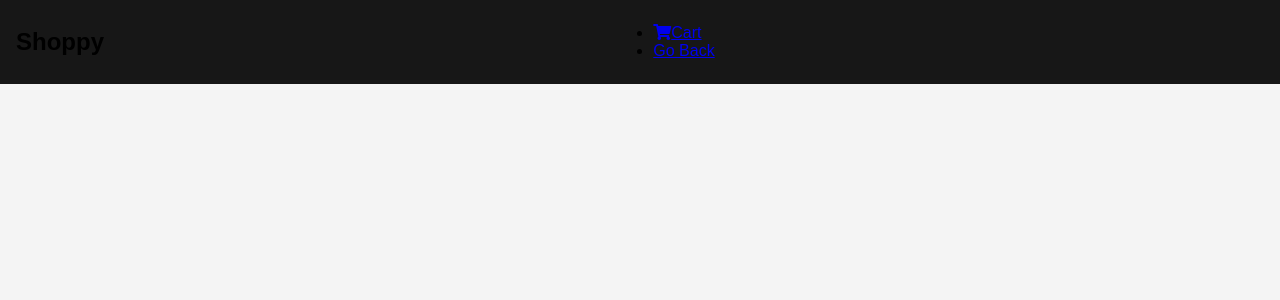
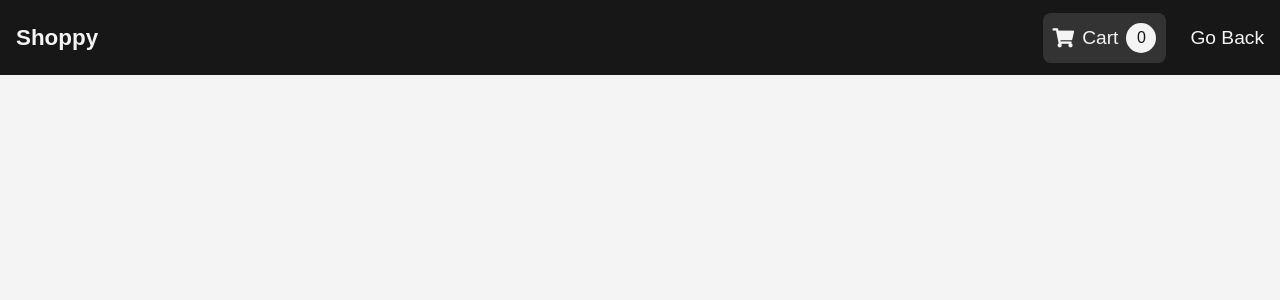
Before and after one commit to KaivalyaVernekar/ecommerce-assingment, a React (Create React App) app: page / in a window 1280 px wide. Shown: the top 300 px of the page. Built offline with nearby package versions, Linux system fonts and the light colour scheme.

Commit message:
feat: navbar layout

```diff
--- a/src/App.js
+++ b/src/App.js
@@ -1,4 +1,4 @@
-import React from "react";
+import React, { useState } from "react";
 import { BrowserRouter as Router, Switch, Route } from "react-router-dom";
 import "./App.css";
 
@@ -9,11 +9,17 @@ import CartPage from "./pages/HomePage/HomePage";
 
 // Components
 import Navbar from "./components/Navbar/Navbar";
+import Backdrop from "./components/Backdrop/Backdrop";
+import SideDrawer from "./components/SideDrawer/SideDrawer";
 
 function App() {
+  const [sideToggle, setSideToggle] = useState(false);
+
   return (
     <Router>
       <Navbar />
+      <SideDrawer show={sideToggle} />
+      <Backdrop show={sideToggle} />
       <main className="app">
         <Switch>
           <Route exact path="/" component={HomePage} />
--- a/src/components/Backdrop/Backdrop.css
+++ b/src/components/Backdrop/Backdrop.css
@@ -0,0 +1,9 @@
+.backdrop {
+  width: 100%;
+  height: 100vh;
+  background: rgba(0, 0, 0, 0.5);
+  z-index: 100;
+  position: fixed;
+  top: 0;
+  left: 0;
+}
--- a/src/components/Backdrop/Backdrop.js
+++ b/src/components/Backdrop/Backdrop.js
@@ -0,0 +1,8 @@
+import React from "react";
+import "./Backdrop.css";
+
+const Backdrop = ({ show }) => {
+  return show && <div className="backdrop"></div>;
+};
+
+export default Backdrop;
--- a/src/components/Navbar/Navbar.css
+++ b/src/components/Navbar/Navbar.css
@@ -1,5 +1,6 @@
 .navbar {
   width: 100%;
+  height: 75px;
   background-color: #171717;
   display: flex;
   justify-content: space-between;
@@ -7,3 +8,93 @@
   padding: 1.5rem 1rem;
   z-index: 50;
 }
+
+.navbar__logo h2 {
+  color: #f4f4f4;
+  font-size: 1.4rem;
+  cursor: pointer;
+}
+
+.navbar__links {
+  display: flex;
+  list-style: none;
+  align-items: center;
+}
+
+.navbar__links > li {
+  padding-left: 1.5rem;
+}
+
+.navbar__links > li > a {
+  text-decoration: none;
+  color: #f4f4f4;
+  font-size: 1.2rem;
+  display: flex;
+  align-items: center;
+}
+
+.navbar__links > li > a > span {
+  display: flex;
+  align-items: center;
+  margin-left: 8px;
+}
+
+.cart__link {
+  background: #333;
+  padding: 10px;
+  border-radius: 8px;
+}
+
+.cart__link:hover {
+  background: #dd219e;
+  color: #f4f4f4;
+}
+
+.cartlogo__badge {
+  width: 30px;
+  height: 30px;
+  background-color: #f4f4f4;
+  border-radius: 50%;
+  margin-left: 8px;
+  color: #171717;
+  display: flex;
+  justify-content: center;
+  align-items: center;
+  font-size: 1rem;
+}
+
+.hamburger__menu {
+  display: none;
+  width: 30px;
+  height: 30px;
+  flex-direction: column;
+  justify-content: space-between;
+  align-items: center;
+  cursor: pointer;
+}
+
+.hamburger__menu > div {
+  width: 100%;
+  height: 3px;
+  background: #f4f4f4;
+}
+
+.hamburger__menu:hover > div {
+  background: #dd219e;
+}
+
+@media (max-width: 960px) {
+  .navbar__links {
+    display: none;
+  }
+
+  .hamburger__menu {
+    display: flex;
+  }
+}
+
+/*@media (max-width: 500px) {
+  .navbar__logo h2 {
+    font-size: 1rem;
+  }
+}*/
--- a/src/components/Navbar/Navbar.js
+++ b/src/components/Navbar/Navbar.js
@@ -13,9 +13,11 @@ const Navbar = () => {
       {/* links */}
       <ul className="navbar__links">
         <li>
-          <Link to="/cart">
+          <Link to="/cart" className="cart__link">
             <i className="fas fa-shopping-cart"></i>
-            Cart <span className="cartlogo__badge"></span>
+            <span>
+              Cart <span className="cartlogo__badge">0</span>
+            </span>
           </Link>
         </li>
         <li>
--- a/src/components/SideDrawer/SideDrawer.css
+++ b/src/components/SideDrawer/SideDrawer.css
@@ -0,0 +1,18 @@
+.sidedrawer {
+  width: 70%;
+  background: #fff;
+  height: 100vh;
+  position: fixed;
+  top: 0;
+  left: 0;
+  z-index: 200;
+  transform: translateX(-100%);
+  transition: all 0.3s ease-out;
+  /*display: flex;
+  flex-direction: column;
+  justify-content: center;*/
+}
+
+.sidedrawer.show {
+  transform: translateX(0);
+}
--- a/src/components/SideDrawer/SideDrawer.js
+++ b/src/components/SideDrawer/SideDrawer.js
@@ -0,0 +1,14 @@
+import React from "react";
+import "./SideDrawer.css";
+
+const SideDrawer = ({ show }) => {
+  const sideDrawerClass = ["sidedrawer"];
+
+  if (show) {
+    sideDrawerClass.push("show");
+  }
+
+  return <div className={sideDrawerClass.join(" ")}></div>;
+};
+
+export default SideDrawer;
```
